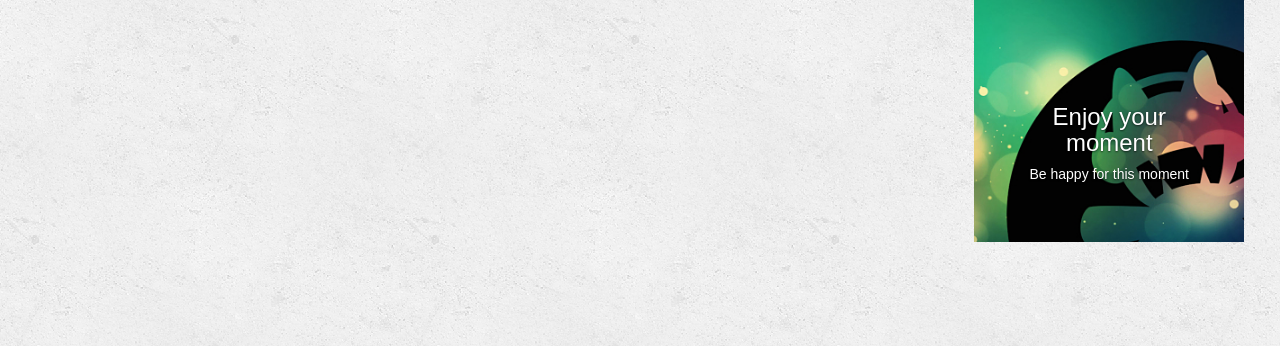
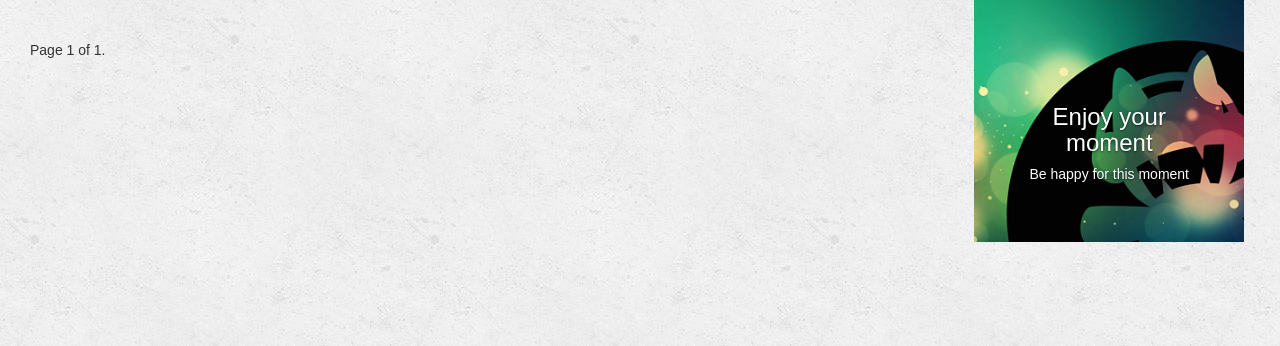
Before and after one commit to AnduinBrian/MuxicProject, a Django app: page /all_song/ in a window 1280 px wide. Shown: the part 118-464 px from the top of the page. Run offline with Django 3.2, Linux system fonts and the light colour scheme; data that the repository does not hold is empty; some libraries are stand-ins or nearby versions.

Commit message:
Complete Website

```diff
--- a/muxic/models.py
+++ b/muxic/models.py
@@ -13,6 +13,7 @@ GENRE_CHOICE = (
     ('Ballad', 'Ballad'),
     ('EDM', 'EDM'),
     ('Country', 'Country'),
+    ('Rock', 'Rock'),
     ('etc', 'Khác'),
 )
 
--- a/muxic/templates/muxic/all_song.html
+++ b/muxic/templates/muxic/all_song.html
@@ -24,11 +24,26 @@
                             <td class="col-md-3">{{ song.artist }}</td>
                             <td class="col-md-3">{{ song.genre }}</td>
                             <td class="col-md-3">{{ song.date_release }}</td>
-                            <td class="col-md-3"><a href="{% url 'muxic:user' song.owner%}">{{ song.owner }}</a></td>
+                            <td class="col-md-3"><a href="{% url 'muxic:user' song.owner %}">{{ song.owner }}</a></td>
                         </tr>
                     {% endfor %}
                     </tbody>
                 </table>
+                <div class="pagination">
+                    <span class="step-links">
+                         {% if page_obj.has_previous %}
+                            <a href="?page=1">&laquo; Về đầu</a>
+                             <a href="?page={{ page_obj.previous_page_number }}">Quay lại</a>
+                         {% endif %}
+                        <span class="current">
+                            Page {{ page_obj.number }} of {{ page_obj.paginator.num_pages }}.
+                        </span>
+                        {% if page_obj.has_next %}
+                            <a href="?page={{ page_obj.next_page_number }}">Tiếp theo</a>
+                            <a href="?page={{ page_obj.paginator.num_pages }}">Về cuối &raquo;</a>
+                        {% endif %}
+                    </span>
+                </div>
             </div>
             <div class="col-md-3" id="rightslide">
                 <div class="carousel slide" data-ride="carousel">
--- a/muxic/views.py
+++ b/muxic/views.py
@@ -23,9 +23,10 @@ class IndexView(TemplateView):
 class AllSong(ListView):
     template_name = 'muxic/all_song.html'
     context_object_name = 'all_song'
+    paginate_by = 12
 
     def get_queryset(self):
-        return Song.objects.all()
+        return Song.objects.all().order_by('title')
 
 
 class SongDetailView(DetailView):
```
Also changed, not shown: muxic/templates/muxic/song_upload.html (+3 -12 lines).
